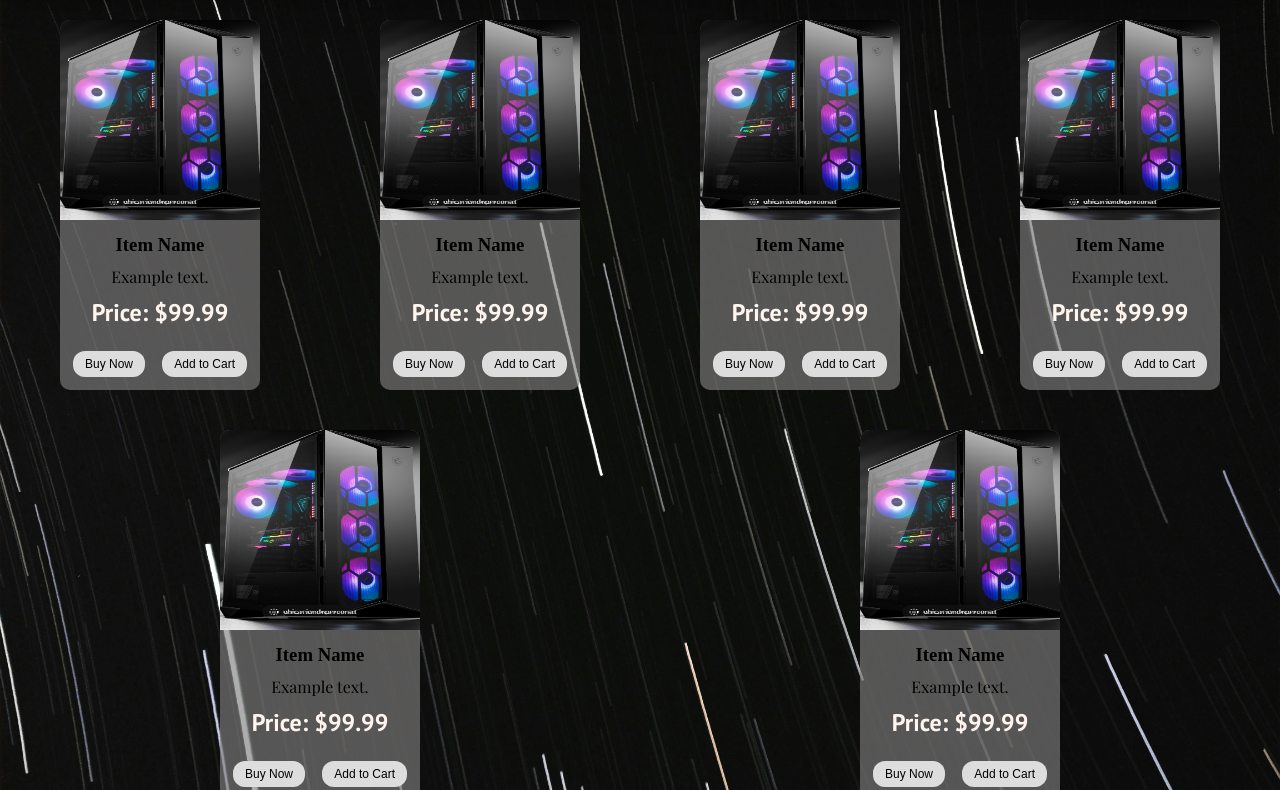
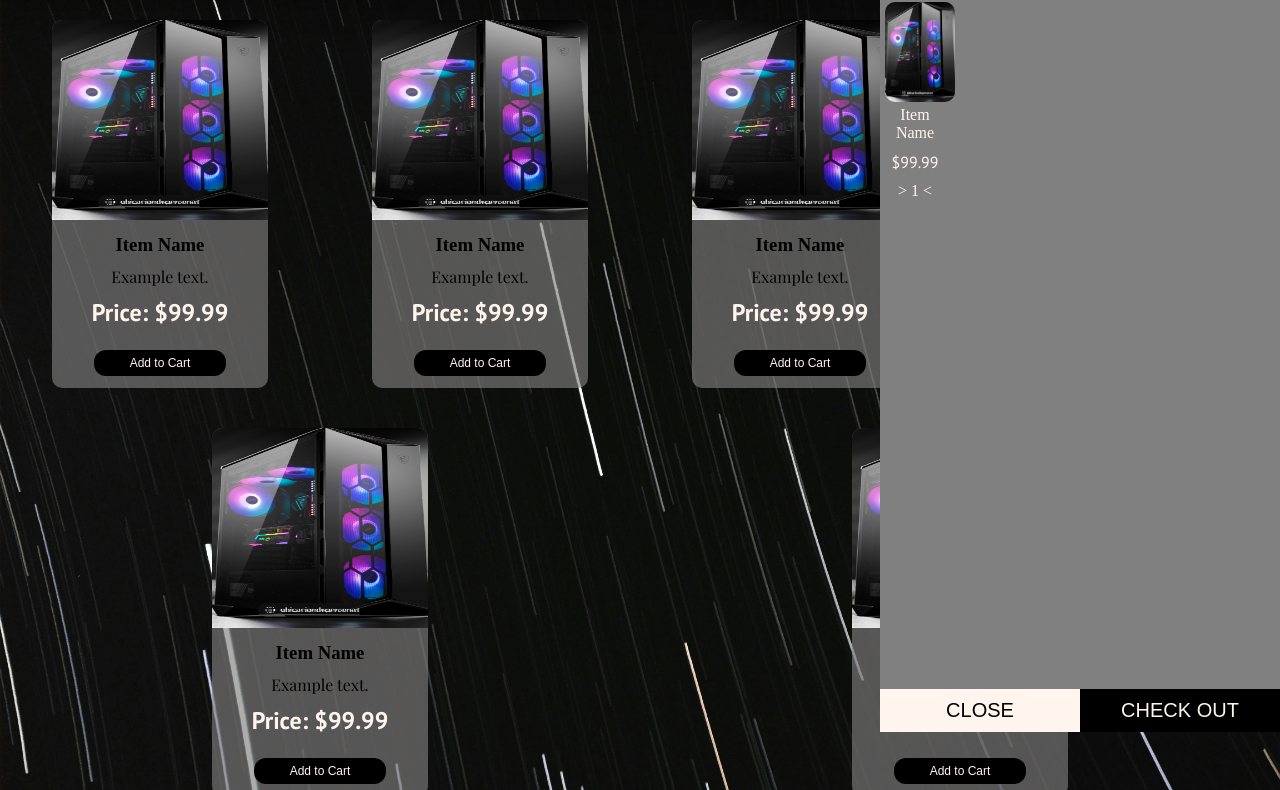
Before and after one commit to NoGamertagIV/Ace-comp, a plain HTML site: page index.html in a window 1280 px wide. Shown: the part 68-858 px from the top of the page. Drawn offline with nearby package versions, Linux system fonts and the light colour scheme; a web font is replaced by a local one.

Commit message:
initial cart list

```diff
--- a/index.html
+++ b/index.html
@@ -6,8 +6,6 @@
 
     <link rel="stylesheet" href="utilities.css" />
     <link rel="stylesheet" href="main.css" />
-
-    <script src="javascript.js" defer></script>
 
     <link rel="preconnect" href="https://fonts.googleapis.com" />
     <link rel="preconnect" href="https://fonts.gstatic.com" crossorigin />
@@ -43,7 +41,10 @@
           <h1 class="logo-header">Ace Comp</h1>
         </div>
         <div class="cart">
-          <a href="#cart"><i class="fas fa-shopping-cart"></i></a>
+          <a href="#cart"
+            ><span id="cart-icon"><i class="fas fa-shopping-cart"></i></span
+          ></a>
+          <span class="number">0</span>
         </div>
       </nav>
     </header>
@@ -54,6 +55,7 @@
           <!-- Repeat this block for each card -->
           <div class="col-sm-4">
             <div class="card">
+              <div class="item-1">
                 <img
                   class="card-img-top"
                   src="./images/Screenshot 2024-04-11 103218.png"
@@ -66,14 +68,19 @@
                   <p class="card-text">Example text.</p>
                   <h2 class="price">Price: $99.99</h2>
                   <div class="card-buttons">
-                  <button type="button" class="btn btn-primary">Buy Now</button>
-                  <button type="button" class="btn btn-secondary">
+                    <button
+                      type="button"
+                      class="add-to-cart-button"
+                      data-item="item1"
+                    >
                       Add to Cart
                     </button>
                   </div>
                 </div>
               </div>
+            </div>
             <div class="card">
+              <div class="item-2">
                 <img
                   class="card-img-top"
                   src="./images/Screenshot 2024-04-11 103218.png"
@@ -86,14 +93,19 @@
                   <p class="card-text">Example text.</p>
                   <h2 class="price">Price: $99.99</h2>
                   <div class="card-buttons">
-                  <button type="button" class="btn btn-primary">Buy Now</button>
-                  <button type="button" class="btn btn-secondary">
+                    <button
+                      type="button"
+                      class="add-to-cart-button"
+                      data-item="item1"
+                    >
                       Add to Cart
                     </button>
                   </div>
                 </div>
               </div>
+            </div>
             <div class="card">
+              <div class="item-3">
                 <img
                   class="card-img-top"
                   src="./images/Screenshot 2024-04-11 103218.png"
@@ -106,14 +118,19 @@
                   <p class="card-text">Example text.</p>
                   <h2 class="price">Price: $99.99</h2>
                   <div class="card-buttons">
-                  <button type="button" class="btn btn-primary">Buy Now</button>
-                  <button type="button" class="btn btn-secondary">
+                    <button
+                      type="button"
+                      class="add-to-cart-button"
+                      data-item="item1"
+                    >
                       Add to Cart
                     </button>
                   </div>
                 </div>
               </div>
+            </div>
             <div class="card">
+              <div class="item-4">
                 <img
                   class="card-img-top"
                   src="./images/Screenshot 2024-04-11 103218.png"
@@ -126,14 +143,19 @@
                   <p class="card-text">Example text.</p>
                   <h2 class="price">Price: $99.99</h2>
                   <div class="card-buttons">
-                  <button type="button" class="btn btn-primary">Buy Now</button>
-                  <button type="button" class="btn btn-secondary">
+                    <button
+                      type="button"
+                      class="add-to-cart-button"
+                      data-item="item1"
+                    >
                       Add to Cart
                     </button>
                   </div>
                 </div>
               </div>
+            </div>
             <div class="card">
+              <div class="item-5">
                 <img
                   class="card-img-top"
                   src="./images/Screenshot 2024-04-11 103218.png"
@@ -146,14 +168,19 @@
                   <p class="card-text">Example text.</p>
                   <h2 class="price">Price: $99.99</h2>
                   <div class="card-buttons">
-                  <button type="button" class="btn btn-primary">Buy Now</button>
-                  <button type="button" class="btn btn-secondary">
+                    <button
+                      type="button"
+                      class="add-to-cart-button"
+                      data-item="item1"
+                    >
                       Add to Cart
                     </button>
                   </div>
                 </div>
               </div>
+            </div>
             <div class="card">
+              <div class="item-6">
                 <img
                   class="card-img-top"
                   src="./images/Screenshot 2024-04-11 103218.png"
@@ -166,15 +193,43 @@
                   <p class="card-text">Example text.</p>
                   <h2 class="price">Price: $99.99</h2>
                   <div class="card-buttons">
-                  <button type="button" class="btn btn-primary">Buy Now</button>
-                  <button type="button" class="btn btn-secondary">
+                    <button
+                      type="button"
+                      class="add-to-cart-button"
+                      data-item="item1"
+                    >
                       Add to Cart
                     </button>
                   </div>
                 </div>
               </div>
             </div>
+          </div>
           <!-- End of block -->
+        </div>
+
+        <div class="cartTab">
+          <h1 class="price">Shopping Cart</h1>
+          <div class="ListCart">
+            <div class="item">
+              <div class="image">
+                <img
+                  src="./images/Screenshot 2024-04-11 103218.png"
+                  alt="image of computer"
+                />
+                <div class="name">Item Name</div>
+                <div class="price">$99.99</div>
+                <div class="quantity">
+                  <span class="minus">></span>
+                  <span>1</span>
+                  <span class="plus"><</span>
+              </div>
+            </div>
+          </div>
+          <div class="btn">
+            <button class="close">CLOSE</button>
+            <button class="checkout">CHECK OUT</button>
+          </div>
         </div>
       </div>
     </main>
@@ -199,5 +254,6 @@
         </div>
       </div>
     </footer>
+    <script src="javascript.js"></script>
   </body>
 </html>
--- a/javascript.js
+++ /dev/null
@@ -1,8 +0,0 @@
-function showSidebar() {
-    const sidebar = document.querySelector(".sidebar");
-    sidebar.style.display = "flex";
-  }
-  function hideSidebar() {
-    const sidebar = document.querySelector(".sidebar");
-    sidebar.style.display = "none";
-  }
--- a/main.css
+++ b/main.css
@@ -21,6 +21,23 @@ nav {
   padding: 10px;
   margin: 10px;
   box-shadow: 0 8px 32px 0 rgba(0, 0, 0, 0.37);
+}
+
+nav .cart {
+  position: relative;
+}
+
+.number {
+  display: flex;
+  width: 20px;
+  height: 20px;
+  background-color: red;
+  justify-content: center;
+  border-radius: 50%;
+  color: seashell;
+  position: absolute;
+  bottom: 60%;
+  left: 40%;
 }
 
 .logo {
@@ -70,6 +87,7 @@ nav {
 
 .card-img-top {
   border-radius: 10px 10px 0 0;
+  width: 100%;
 }
 
 .card-title {
@@ -90,27 +108,82 @@ nav {
   color: seashell;
 }
 
-.card-buttons {
-  display: flex;
-  justify-content: space-between;
-  align-items: center;
-  padding: 10px;
+button.add-to-cart-button {
+  background-color: #000;
+  color: seashell;
 }
 
-.btn {
+.card-buttons,
+.add-to-cart-button {
   font-size: 12px;
-  padding: 0.5em 1em;
+  padding: 0.5em 3em;
   margin: 0.25em;
   border-radius: 1em;
   border: none;
   outline: none;
-  background-color: #ddd;
   cursor: pointer;
+  display: flex;
+  justify-content: center;
+  align-items: center;
+  text-align: center;
 }
 
-.btn:hover {
+button:hover {
   box-shadow: 0 0.5em 0.5em -0.4em rgba(0, 0, 0, 0.25);
   transform: translateY(-0.25em);
+}
+
+button:active {
+  transform: translateY(0.1em);
+}
+
+.cartTab {
+  width: 400px;
+  height: 100vh;
+  background-color: grey;
+  color: seashell;
+  position: fixed;
+  inset: 0 0 0 auto;
+  z-index: 999;
+  display: grid;
+  grid-template-rows: 70px 1fr 70px;
+}
+
+.cartTab .btn {
+  display: grid;
+  grid-template-columns: repeat(2, 1fr);
+  position: fixed;
+  bottom: 0;
+  width: 400px;
+}
+
+.cartTab .btn button {
+  background-color: #000;
+  color: seashell;
+  border: none;
+  outline: none;
+  cursor: pointer;
+  font-size: 20px;
+  padding: 10px;
+}
+
+.cartTab .btn .close {
+  background-color: seashell;
+  color: #000;
+}
+
+.cartTab .ListCart .item img {
+  width: 100%;
+  border-radius: 10px;
+  margin-left: 5px;
+}
+
+.cartTab .ListCart .item {
+  display: grid;
+  grid-template-columns: 70px 200px 50px 1fr;
+  gap: 10px;
+  text-align: center;
+  align-items: center;
 }
 
 .col-sm-4 {
```
Lines whose indentation alone changed are shown as unchanged.
